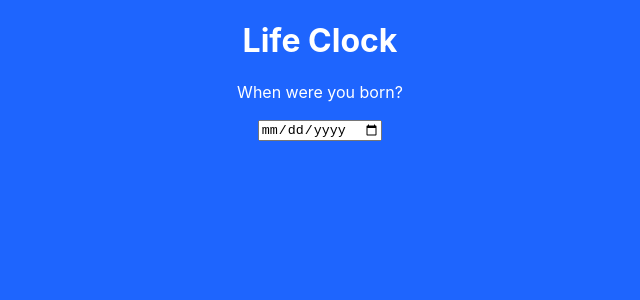
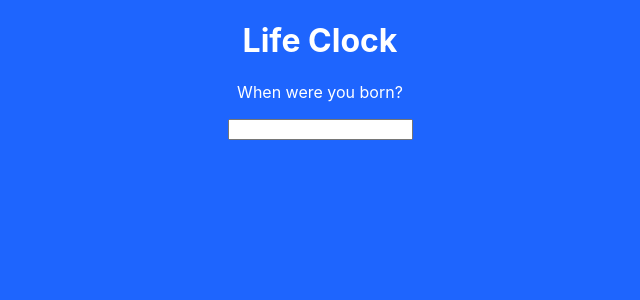
Before and after one commit to Id3arium/LifeClock, a React (Create React App) app: page / in a window 1280 px wide. Shown: the top 300 px of the page, without its empty margins (320-960 px from the left). Built offline with nearby package versions, Linux system fonts and the light colour scheme.

Commit message:
upgrading to react date picker

```diff
--- a/package.json
+++ b/package.json
@@ -7,6 +7,7 @@
     "@testing-library/react": "^13.3.0",
     "@testing-library/user-event": "^13.5.0",
     "react": "^18.2.0",
+    "react-datepicker": "^4.8.0",
     "react-dom": "^18.2.0",
     "react-scripts": "5.0.1",
     "web-vitals": "^2.1.4"
--- a/src/App.js
+++ b/src/App.js
@@ -1,12 +1,27 @@
 import logo from './logo.svg';
 import './App.css';
+import React,{useState} from "react"
+import DatePicker from 'react-datepicker';
 
 function App() {
+  const [birthDate, setBirthDate] = useState(new Date());
+
+  let onDateChanged = (e) => {
+    console.log(e.target.value)
+  }
+  let datePicker = <input type='date' onChange={onDateChanged}></input>
   return (
     <div className="App">
       <h1>Life Clock</h1>
       <p>When were you born?</p>
-      <input type='date'></input>
+
+      <DatePicker
+        onChange={(date) => setBirthDate(date)}
+        showMonthDropdown
+        showYearDropdown
+        dropdownMode="select"
+      />
+
     </div>
   );
 }
```
Also changed, not shown: 1 other file (tests, documents, lock files or other folders).
